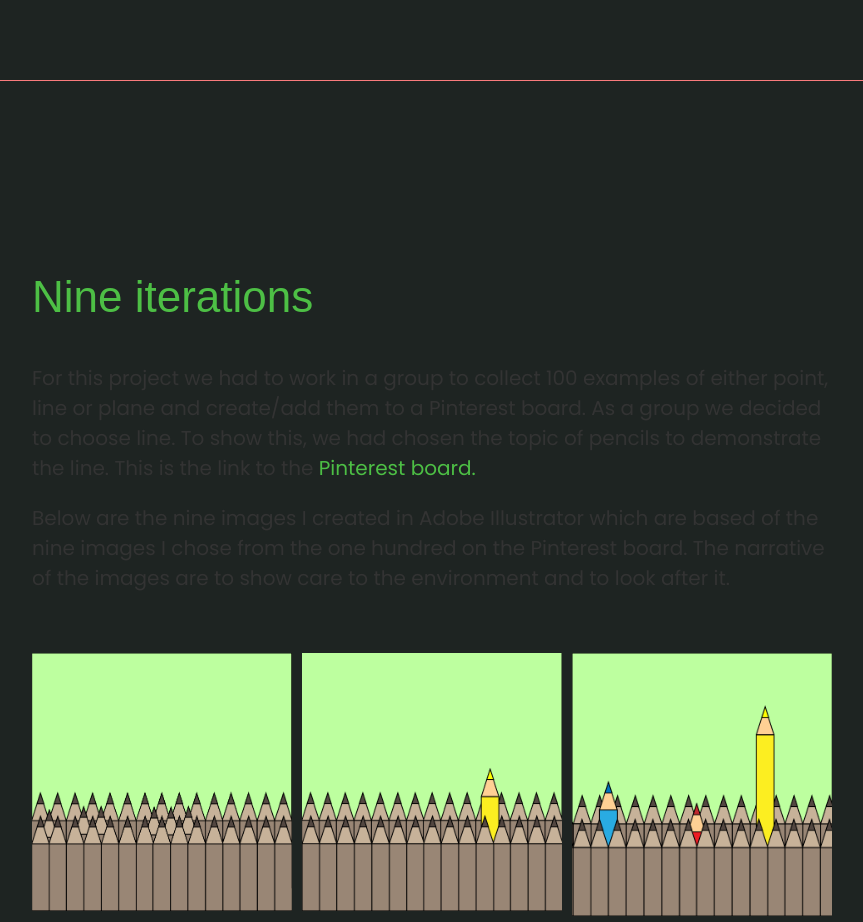
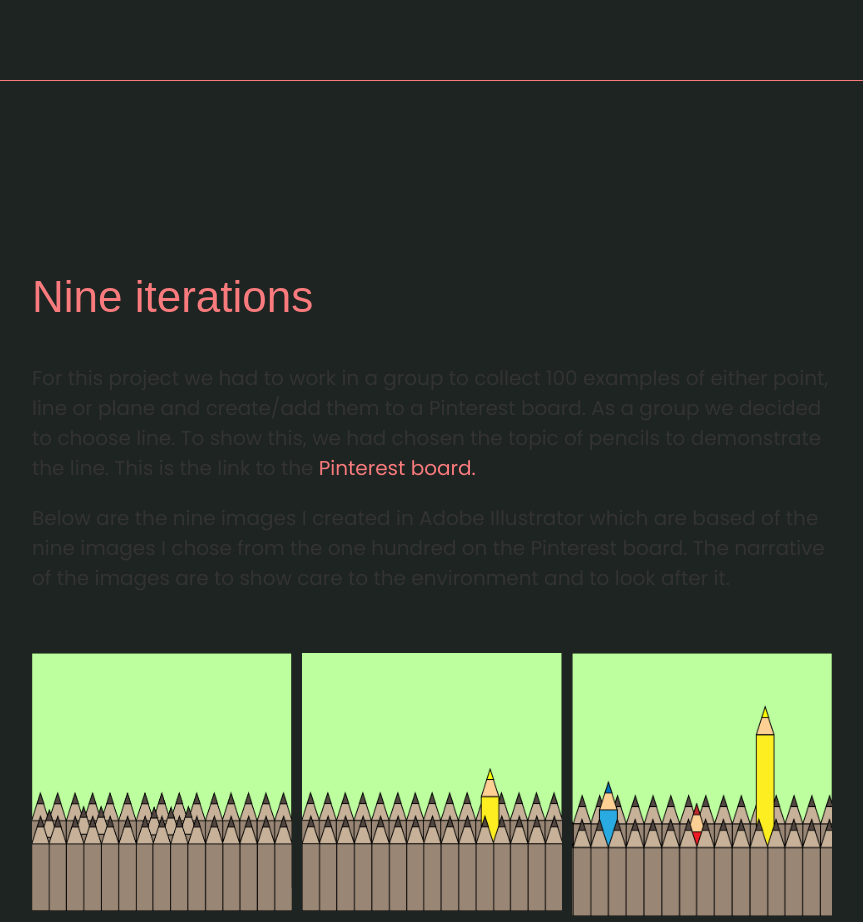
Before and after one commit to Saskia-Kano/porfolio, a plain HTML site: page index.html in a window 1280 px wide. Shown: the part 1166-2088 px from the top of the page, without its empty margins (208-1071 px from the left). Drawn offline with Linux system fonts and the light colour scheme; a web font is replaced by a local one.

Commit message:
colour change

```diff
--- a/index.html
+++ b/index.html
@@ -49,10 +49,10 @@
 
 <hr>
 
-<section id="portfolio"><h2 style="color: #4DBF45; padding-top:150px;">Nine iterations</h2>
+<section id="portfolio"><h2 style="color: #FA7B7D; padding-top:150px;">Nine iterations</h2>
 
 
-	<p>For this project we had to work in a group to collect 100 examples of either point, line or plane and create/add them to a Pinterest board. As a group we decided to choose line. To show this, we had chosen the topic of pencils to demonstrate the line. This is the link to the <a href="https://pin.it/5W0Yrfe" style="color:#4DBF45;">Pinterest board.</a></p>
+	<p>For this project we had to work in a group to collect 100 examples of either point, line or plane and create/add them to a Pinterest board. As a group we decided to choose line. To show this, we had chosen the topic of pencils to demonstrate the line. This is the link to the <a href="https://pin.it/5W0Yrfe" style="color:#FA7B7D;">Pinterest board.</a></p>
 	<p>Below are the nine images I created in Adobe Illustrator which are based of the nine images I chose from the one hundred on the Pinterest board. The narrative of the images are to show care to the environment and to look after it.</p>
 </section>
 <div>
```
